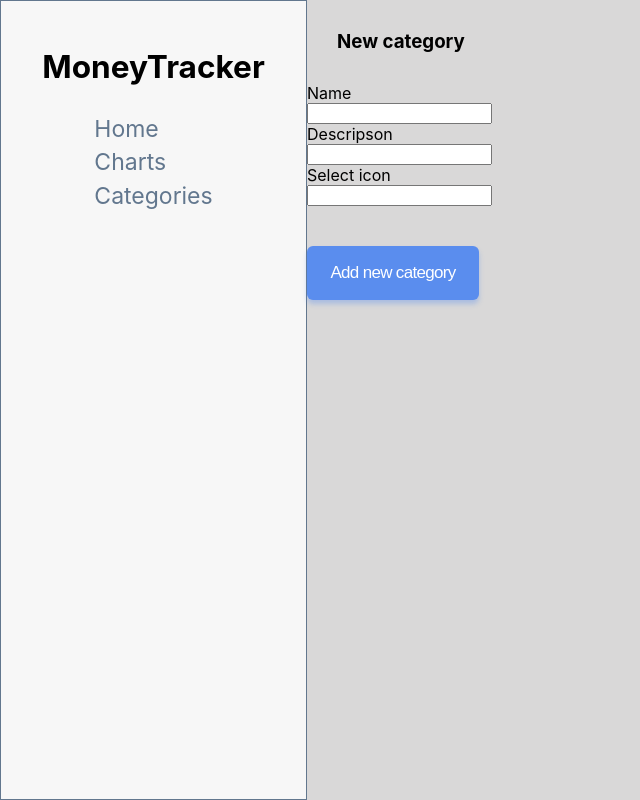
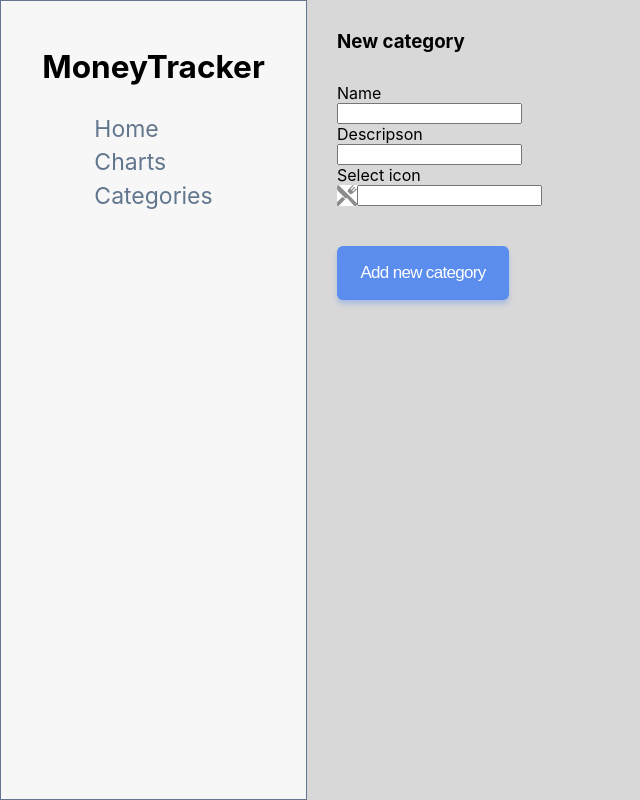
Before and after one commit to Ivan468/react8, a React app: page / in a window 1280 px wide. Shown: the whole page, without its empty margins (0-640 px from the left). Built offline with nearby package versions, Linux system fonts and the light colour scheme.

Commit message:
add css and icon

```diff
--- a/src/NewCategory/NewCategory.js
+++ b/src/NewCategory/NewCategory.js
@@ -1,6 +1,7 @@
 import React from 'react';
 import './NewCategory.css';
 import './NewCategory.scss';
+import icon from './icon.svg';
 
 
 
@@ -22,7 +23,8 @@ const NewCategory = () => {
     <div className="category-main__icon"></div>
     <span className="category-main__name">Select icon</span>
     <div className="category-main__input">
-    <input type="text"></input>
+    <img src ={icon} />
+    <input  type="select"></input>
     </div>
 
     <button className="category-main__addButton">Add new category</button>
--- a/src/NewCategory/NewCategory.scss
+++ b/src/NewCategory/NewCategory.scss
@@ -29,6 +29,9 @@
   .category-main__block{
     display: flex;
     flex-direction: column;
+    margin-left: 30px;
+
+
   }
 
 
```
Also changed, not shown: src/NewCategory/icon.svg (added).
